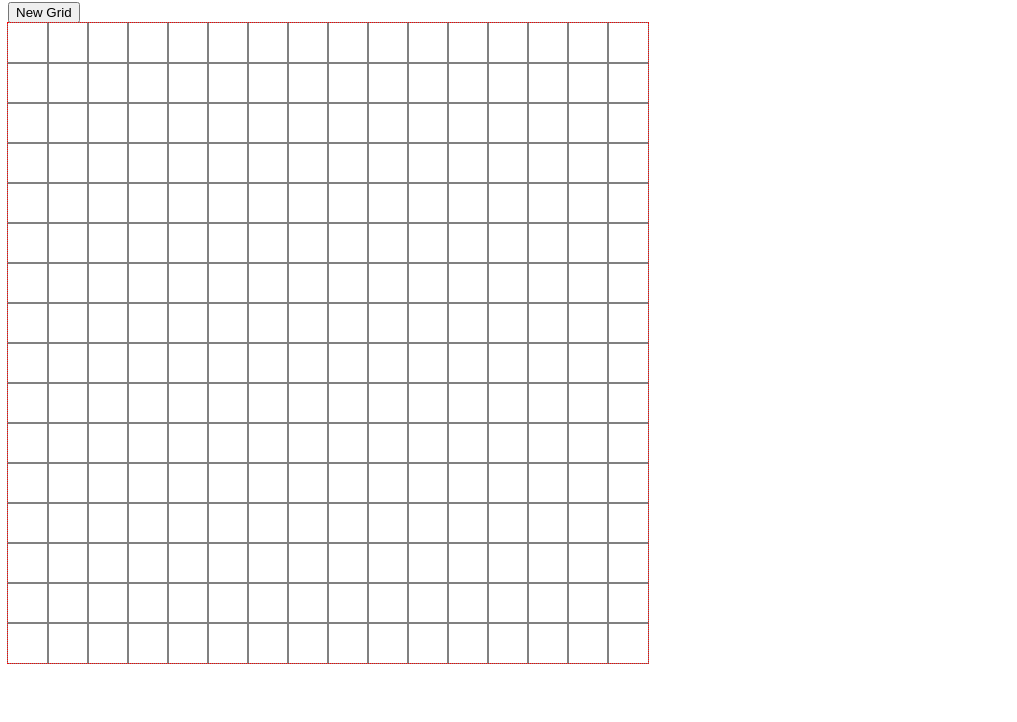
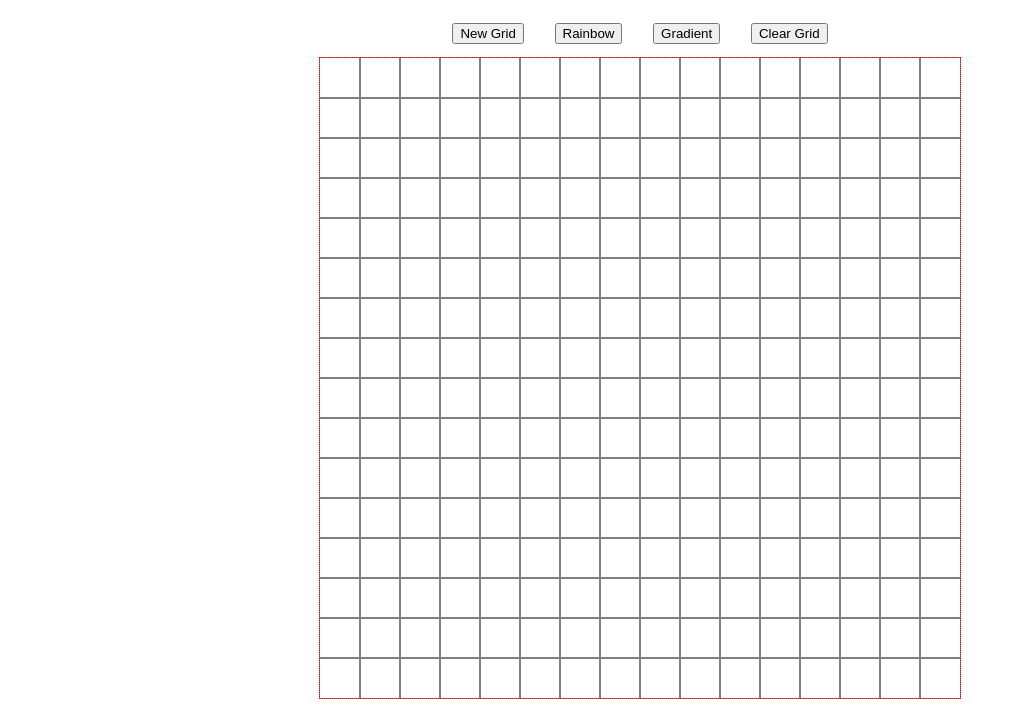
Before and after one commit to TautZuk/etch-a-sketch, a plain HTML site: page index.html in a window 1280 px wide. Shown: the part 78-800 px from the top of the page, without its empty margins (0-1017 px from the left). Drawn offline with Linux system fonts and the light colour scheme.

Commit message:
add grid clear button and some basic css design

```diff
--- a/index.html
+++ b/index.html
@@ -9,7 +9,12 @@
 </head>
 <body>
   <h1>Etch-a-skecth</h1>
+  <div class="gridButtons">
   <button id="newGrid">New Grid</button>
+  <button id="rainbowCells">Rainbow</button>
+  <button id="gradientCells">Gradient</button>
+  <button id="clearGrid">Clear Grid</button>
+  </div>
   <div id="gridContainer"></div>
   <script src="script.js"></script>
 </body>
--- a/main.css
+++ b/main.css
@@ -1,6 +1,11 @@
 :root {
   --gridcolumns: 16;
   --gridrows: 16;
+}
+body {
+  display: flex;
+  flex-direction: column;
+  align-items: center;
 }
 
 #gridContainer {
@@ -14,3 +19,7 @@
 .gridCell {
   outline: 0.2px grey solid;
 }
+
+button {
+  margin: 1em;
+}
--- a/script.js
+++ b/script.js
@@ -5,7 +5,7 @@ const gridContainer = document.querySelector("#gridContainer");
 
 for (let i = 0; i < gridSquares; i++) {
   const gridItem = document.createElement("div");
-  gridItem.classList.add("gridCell")
+  gridItem.classList.add("gridCell");
   gridContainer.appendChild(gridItem);
 };
 
@@ -13,39 +13,51 @@ for (let i = 0; i < gridSquares; i++) {
 const newGrid = document.querySelector("#newGrid");
 newGrid.addEventListener("click", Grid);
 
+// event listener for clear Grid button
+const clearGrid = document.querySelector("#clearGrid");
+clearGrid.addEventListener("click", clean);
+
 //Setting css variables
 document.documentElement.style.setProperty("--gridcolumns", gridCells);
 document.documentElement.style.setProperty("--gridrows", gridCells);
 
 // Hover effect
-const itemHover = document.querySelectorAll(".gridCell")
+const itemHover = document.querySelectorAll(".gridCell");
 
 for(let j = 0; j < itemHover.length; j++){
     itemHover[j].addEventListener("mousemove", function (e) {
       e.target.style.backgroundColor = "black";
   });
 };
+// Clean grid function
 
+function clean() {
+  const itemHover = document.querySelectorAll(".gridCell");
+
+  for(let j = 0; j < itemHover.length; j++){
+  itemHover[j].style.backgroundColor = "white";}
+
+}
 //New grid function
 function Grid() {
-  gridCells = prompt("Choose grid size between 1 and 100.")
+  gridCells = prompt("Choose grid size between 1 and 100.");
 
   while (gridCells < 1 || gridCells > 100 ){
-    gridCells = prompt("Choose grid size between 1 and 100.")
+    gridCells = prompt("Choose grid size between 1 and 100.");
   }
 
   gridSquares = gridCells * gridCells;
 
   for (let i = 0; i < gridSquares; i++) {
     const gridItem = document.createElement("div");
-    gridItem.classList.add("gridCell")
+    gridItem.classList.add("gridCell");
     gridContainer.appendChild(gridItem);
   };
 
   document.documentElement.style.setProperty("--gridcolumns", gridCells);
   document.documentElement.style.setProperty("--gridrows", gridCells);
 
-  const itemHover = document.querySelectorAll(".gridCell")
+  const itemHover = document.querySelectorAll(".gridCell");
 
   for(let j = 0; j < itemHover.length; j++){
   itemHover[j].style.backgroundColor = "white";
```
